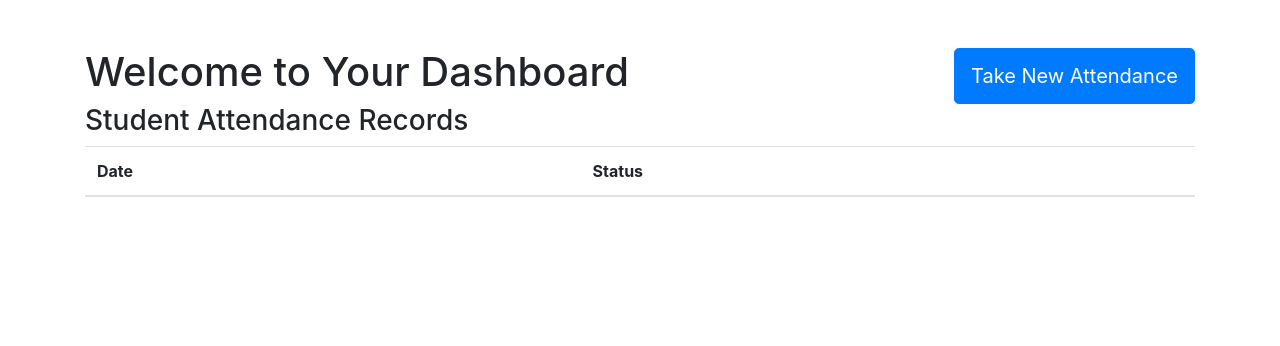
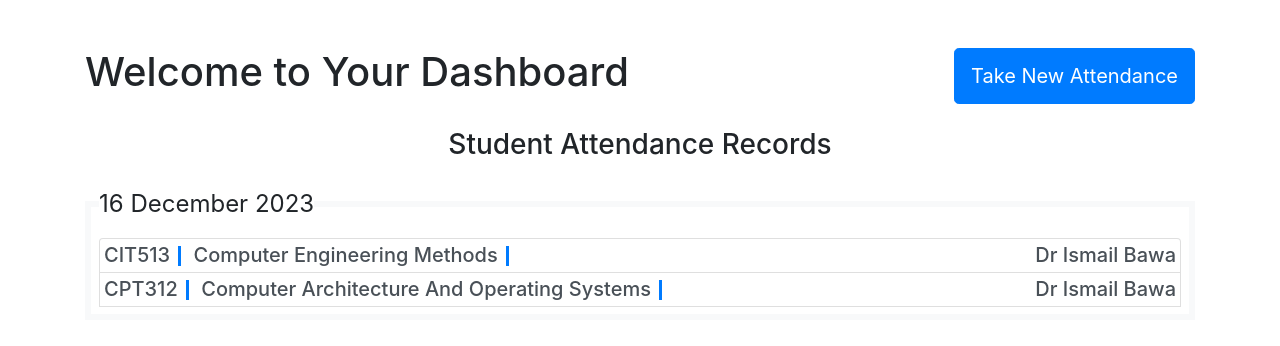
Before and after one commit to TEMHITHORPHE/_Rfid_attendance_system, a Django app: page /dashboard/ in a window 1280 px wide. Shown: the part 56-402 px from the top of the page. Run offline with Django 3.2, Linux system fonts and the light colour scheme; the visitor is signed in with stand-in values (Sample User, id 1); lists and menus that the app fills with data are empty; some libraries are stand-ins or nearby versions.

Commit message:
major ui update

```diff
--- a/attendance/templates/dashboard.html
+++ b/attendance/templates/dashboard.html
@@ -7,38 +7,144 @@
     <meta name="viewport" content="width=device-width, initial-scale=1, shrink-to-fit=no">
     <title>Dashboard</title>
     <link rel="stylesheet" href="{% static 'bootstrap.min.css' %}">
+    <style>
+
+        .attendance:hover {
+          background-color: #007bff;
+          color: white;
+        }
+
+        /* .attendance {
+          background-color: #007bff;
+          color: white;
+        } */
+
+        .title-spacer {
+          border-left: 3px solid #007bff;
+        }
+
+        .attendance:hover .title-spacer{
+          border-color: white;
+        }
+
+        .opened {
+          background-color: #007bff;
+          color: white;
+        }
+
+    </style>
 </head>
 
 <body>
     {% include "navbar.html" %}
 
     <div class="container mt-5">
-        <section class="d-flex justify-content-between">
-            <h1>Welcome to Your Dashboard</h1>
+        <section class="d-flex flex-wrap justify-content-center justify-content-lg-between">
+            <h1 class="text-center text-lg-center">Welcome to Your Dashboard</h1>
             <button type="button" class="btn btn-primary btn-lg">Take New Attendance</button>
         </section>
+        <center class="my-4">
             <h3>Student Attendance Records</h3>
-        <table class="table">
+        </center>
+
+        <fieldset id="accordion-fieldset" class="p-2 accordion" style="border: 0.4rem solid #f8f9fa;">
+            <legend style="width: auto;">16 December 2023</legend>
+
+            <div class="list-group">
+                <a id="attendance-heading-0" class="p-1 list-group-item list-group-item-action attendance"
+                        href="#attendance-content-0" aria-expanded="false" aria-controls="attendance-content-0"
+                        onclick="toggleAccordion('attendance-content-0')"
+                    >
+                    <h5 class="d-inline mb-0">CIT513</h5><span class="mx-2 title-spacer"></span>
+                    <h5 class="d-inline mb-0">Computer Engineering Methods</h5></h5><span class="mx-2 title-spacer"></span>
+                    <h5 class="d-inline mb-0 float-right">Dr Ismail Bawa</h5>
+                </a>
+                <table id="attendance-content-0" class="table table-striped table-hover collapse" aria-labelledby="attendance-heading-0" data-parent="#accordion-fieldset">
                     <thead>
                       <tr>
-                    <th>Date</th>
-                    <th>Status</th>
+                        <th scope="col">#</th>
+                        <th scope="col">First Name</th>
+                        <th scope="col">Last Name</th>
+                        <th scope="col">Student ID</th>
+                        <th scope="col">Time</th>
                       </tr>
                     </thead>
                     <tbody>
-                {% for record in attendance_records %}
                       <tr>
-                    <td>{{ record.date }}</td>
-                    <td>{{ record.status }}</td>
+                        <th scope="row">1</th>
+                        <td>Mark</td>
+                        <td>Otto</td>
+                        <td>m1623394</td>
+                        <td>11:25:00</td>
                       </tr>
-                {% endfor %}
+                      <tr>
+                        <th scope="row">2</th>
+                        <td>Jacob</td>
+                        <td>Thornton</td>
+                        <td>m1518327</td>
+                        <td>14:00:00</td>
+                      </tr>
                     </tbody>
                   </table>
+
+
+                <a id="attendance-heading-1" class="p-1 list-group-item list-group-item-action attendance"
+                    href="#attendance-content-1" aria-expanded="false" aria-controls="attendance-content-1"
+                    onclick="toggleAccordion('attendance-content-1')"
+                >
+                    <h5 class="d-inline mb-0">CPT312</h5><span class="mx-2 title-spacer"></span>
+                    <h5 class="d-inline mb-0">Computer Architecture And Operating Systems</h5></h5><span class="mx-2 title-spacer"></span>
+                    <h5 class="d-inline mb-0 float-right">Dr Ismail Bawa</h5>
+                </a>
+                <table id="attendance-content-1" class="table table-striped table-hover collapse" aria-labelledby="attendance-heading-1" data-parent="#accordion-fieldset">
+                    <thead>
+                      <tr>
+                        <th scope="col">#</th>
+                        <th scope="col">First Name</th>
+                        <th scope="col">Last Name</th>
+                        <th scope="col">Student ID</th>
+                        <th scope="col">Time</th>
+                      </tr>
+                    </thead>
+                    <tbody>
+                      <tr>
+                        <th scope="row">1</th>
+                        <td>John</td>
+                        <td>Reese</td>
+                        <td>m176323</td>
+                        <td>11:25:00</td>
+                      </tr>
+                      <tr>
+                        <th scope="row">2</th>
+                        <td>Jacob</td>
+                        <td>Thornton</td>
+                        <td>m1518327</td>
+                        <td>14:00:00</td>
+                      </tr>
+                    </tbody>
+                  </table>
+                <!-- <a href="#" class="list-group-item list-group-item-action disabled" tabindex="-1" aria-disabled="true">Vestibulum at eros</a> -->
+            </div>
+        </fieldset>
+
 
     </div>
 
     {% include "footer.html" %}
 
+    <script>
+      function toggleAccordion(id) {
+        const el = document.getElementById(id);
+        if ( el.classList.contains('show') ) {
+           el.classList.remove('show');
+           el.previousElementSibling.classList.remove('opened')
+          }
+          else {
+            el.classList.add('show');
+            el.previousElementSibling.classList.add('opened')
+        }
+      }
+    </script>
 </body>
 
 </html>
```
Lines whose indentation alone changed are shown as unchanged.
